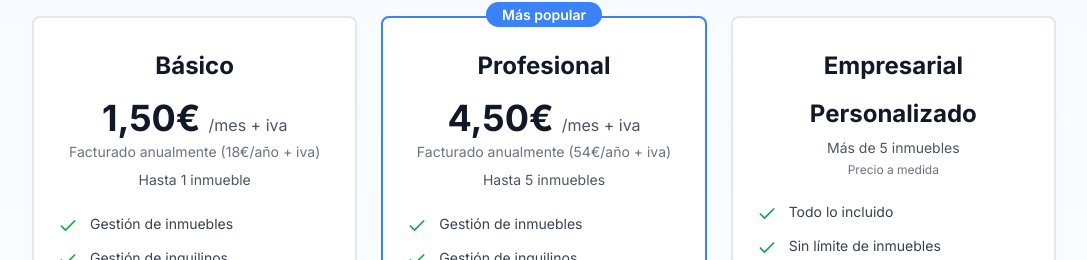
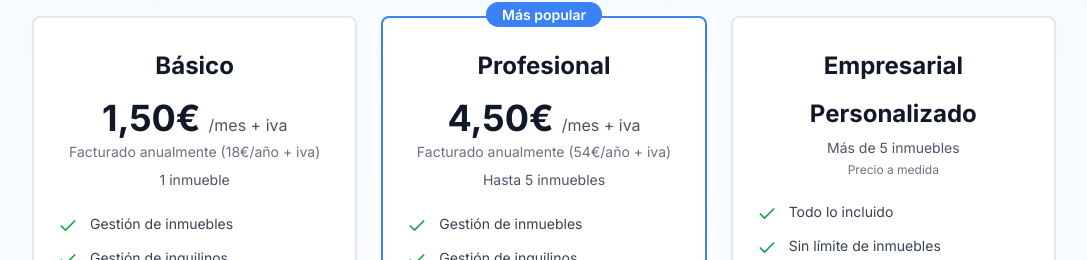
Before and after one commit to rentaryto/platform, a Next.js app: page / in a window 1280 px wide. Shown: the part 1235-1495 px from the top of the page, without its empty margins (96-1183 px from the left). Built offline with nearby package versions, Linux system fonts and the light colour scheme.

Commit message:
Last update

```diff
--- a/app/page.tsx
+++ b/app/page.tsx
@@ -164,7 +164,7 @@ export default function LandingPage() {
                     </>
                   )}
                 </div>
-                <p className="text-sm text-gray-600 mb-1">Hasta 1 inmueble</p>
+                <p className="text-sm text-gray-600 mb-1">1 inmueble</p>
               </div>
 
               <div className="space-y-3 mb-8">
--- a/lib/subscription-plans.ts
+++ b/lib/subscription-plans.ts
@@ -21,7 +21,7 @@ export const SUBSCRIPTION_PLANS: Record<PlanType, SubscriptionPlan> = {
     price: 1.80,
     priceYearly: 18.00,
     maxProperties: 1,
-    description: "Hasta 1 inmueble",
+    description: "1 inmueble",
     features: [
       "Gestión de inmuebles",
       "Gestión de inquilinos",
```
